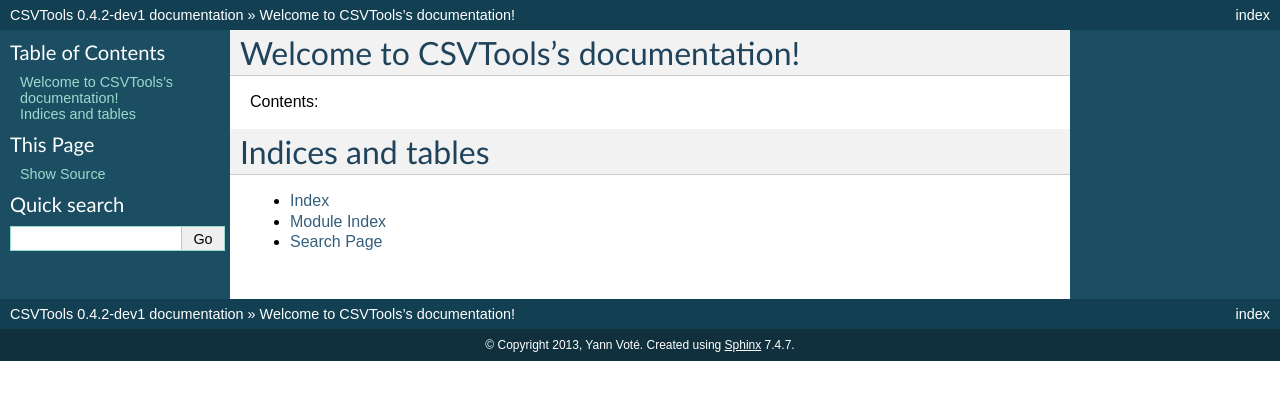
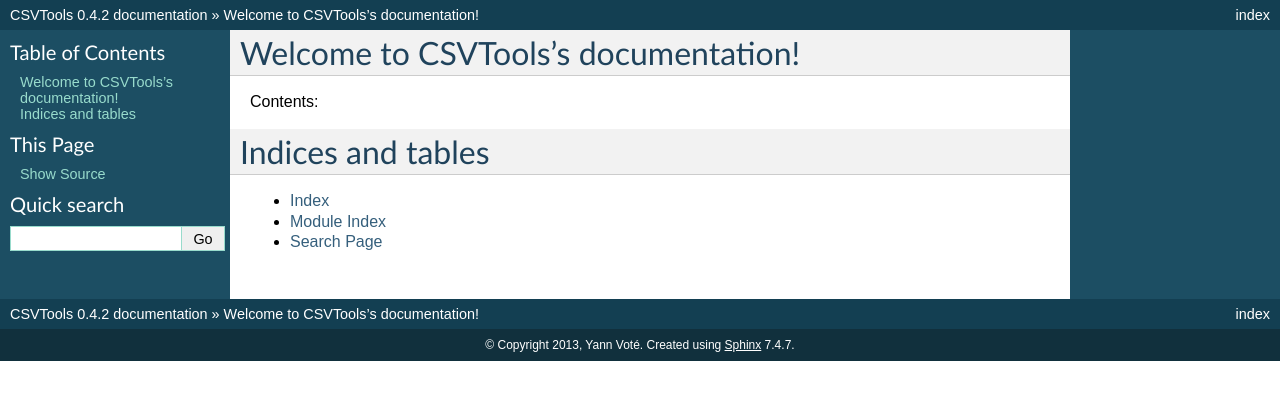
Before and after one commit to ygversil/qgis-plugin-csv-tools, a Sphinx documentation site: the page built from help/source/index.rst, in a window 1280 px wide. Shown: the top 400 px of the page. Built offline with Sphinx 7.4.7, drawn with Linux system fonts in a browser that asks for light colours; formulas are drawn with MathJax 3.

Commit message:
Bump version: 0.4.2-dev1 → 0.4.2

```diff
--- a/help/source/conf.py
+++ b/help/source/conf.py
@@ -48,9 +48,9 @@
 # built documents.
 #
 # The short X.Y version.
-version = '0.4.2-dev1'
+version = '0.4.2'
 # The full version, including alpha/beta/rc tags.
-release = '0.4.2-dev1'
+release = '0.4.2'
 
 # The language for content autogenerated by Sphinx. Refer to documentation
 # for a list of supported languages.
--- a/metadata.txt
+++ b/metadata.txt
@@ -10,7 +10,7 @@
 name=CSV Tools
 qgisMinimumVersion=3.0
 description=Adds new processing algorithms and models that deal with CSV files
-version=0.4.2-dev1
+version=0.4.2
 author=Yann Voté
 email=ygversil@lilo.org
 
```
Also changed, not shown: .bumpversion.cfg.
